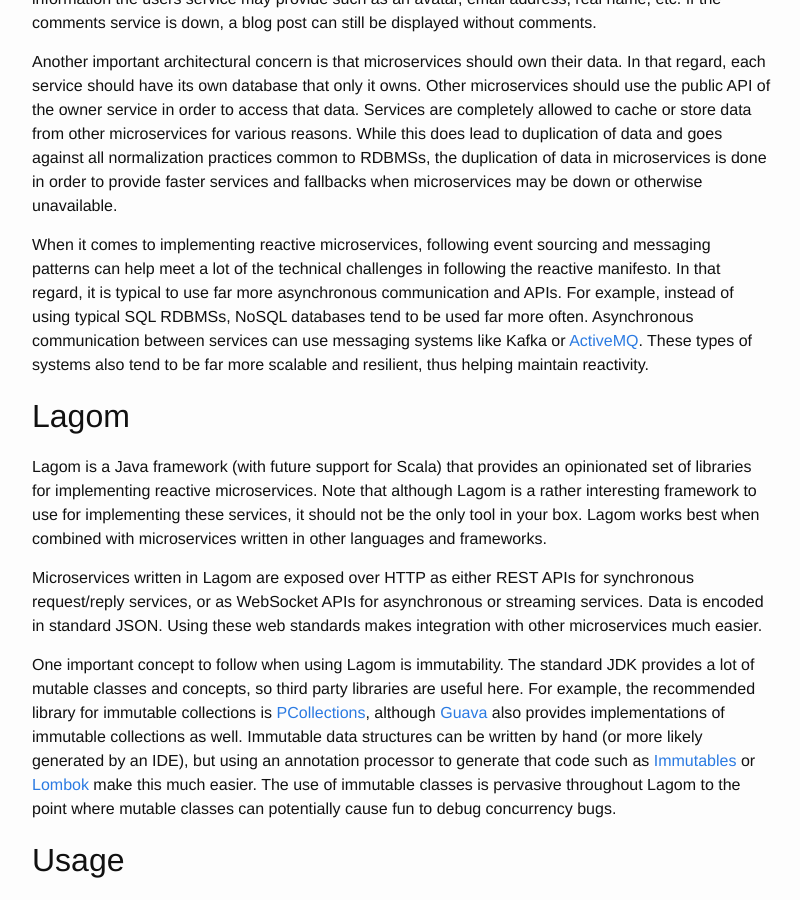
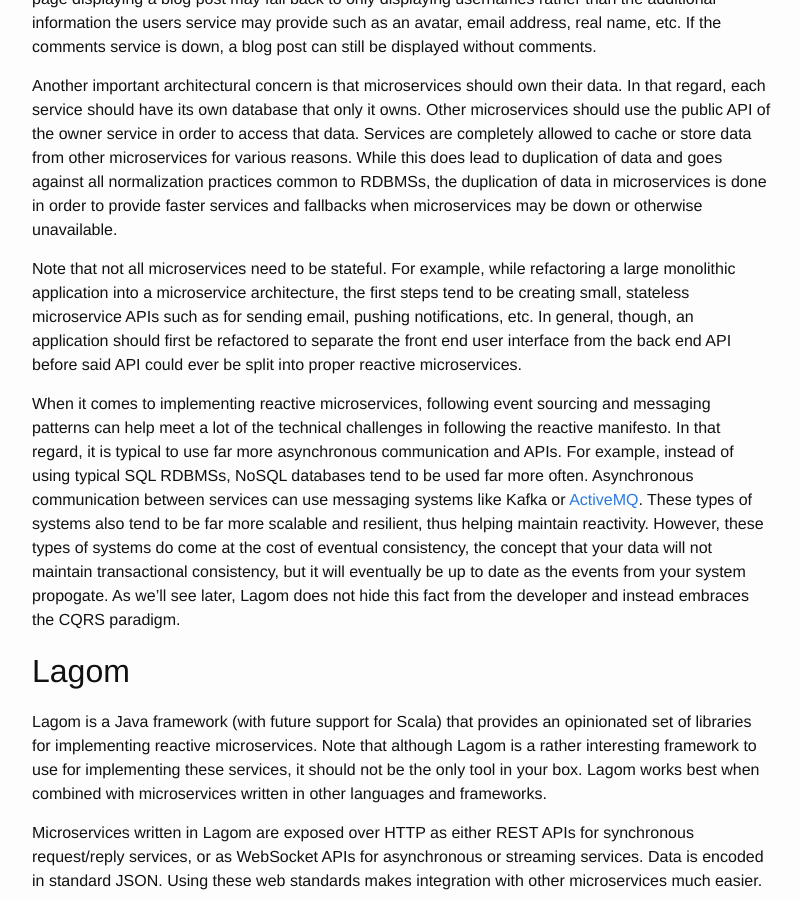
Before and after one commit to jvz/musigma.blog, a Jekyll site: the page built from _posts/2016-11-14-lagom.md, in a window 1280 px wide and 900 px high, scrolled down 1248 px. Shown: the whole window, without its empty margins (238-1038 px from the left). Built offline with Jekyll 4.4.1, drawn with Linux system fonts in a browser that asks for light colours; some of the changed text lies outside the part shown.

Commit message:
Clarify a couple points in the intros

```diff
--- a/_posts/2016-11-14-lagom.md
+++ b/_posts/2016-11-14-lagom.md
@@ -17,7 +17,8 @@
 style of architecture:
 
 * Individual services are easier to maintain and deploy than a monolithic
-application.
+application. This makes the path towards continuous delivery much more
+attainable.
 * Each service can be written in the most appropriate programming language for
 its domain along with its related libraries and frameworks.
 * Services are far more modular and replaceable over time without requiring
@@ -73,14 +74,26 @@
 faster services and fallbacks when microservices may be down or otherwise
 unavailable.
 
+Note that not all microservices need to be stateful. For example, while
+refactoring a large monolithic application into a microservice architecture,
+the first steps tend to be creating small, stateless microservice APIs such
+as for sending email, pushing notifications, etc. In general, though, an
+application should first be refactored to separate the front end user
+interface from the back end API before said API could ever be split into
+proper reactive microservices.
+
 When it comes to implementing reactive microservices, following event sourcing
 and messaging patterns can help meet a lot of the technical challenges in
 following the reactive manifesto. In that regard, it is typical to use far more
 asynchronous communication and APIs. For example, instead of using typical
 SQL RDBMSs, NoSQL databases tend to be used far more often. Asynchronous
 communication between services can use messaging systems like Kafka or
-[ActiveMQ][activemq].  These types of systems also tend to be far more scalable
-and resilient, thus helping maintain reactivity.
+[ActiveMQ][activemq]. These types of systems also tend to be far more scalable
+and resilient, thus helping maintain reactivity. However, these types of systems
+do come at the cost of eventual consistency, the concept that your data will
+not maintain transactional consistency, but it will eventually be up to date
+as the events from your system propogate. As we'll see later, Lagom does not
+hide this fact from the developer and instead embraces the CQRS paradigm.
 
 ## Lagom
 Lagom is a Java framework (with future support for Scala) that provides an
```
